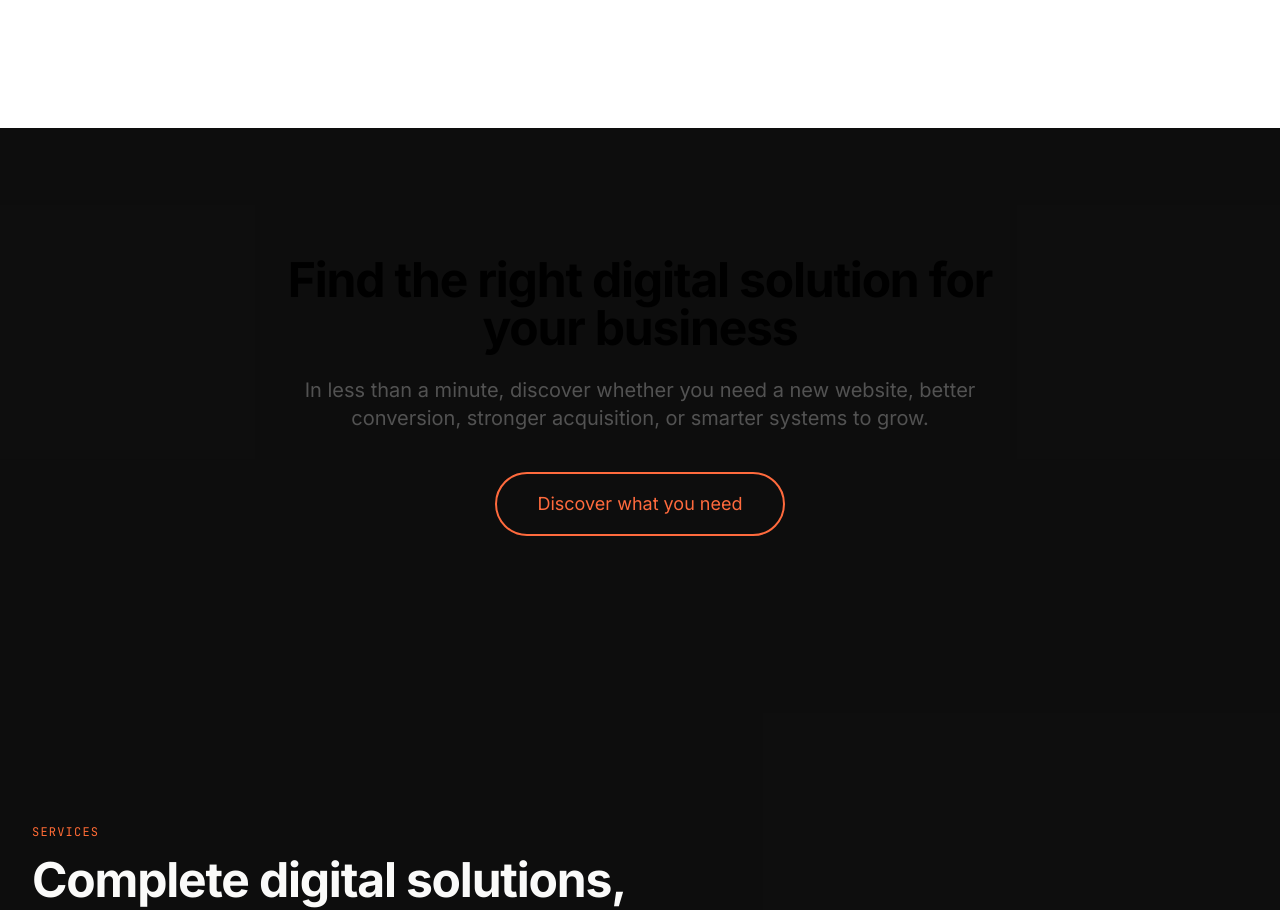
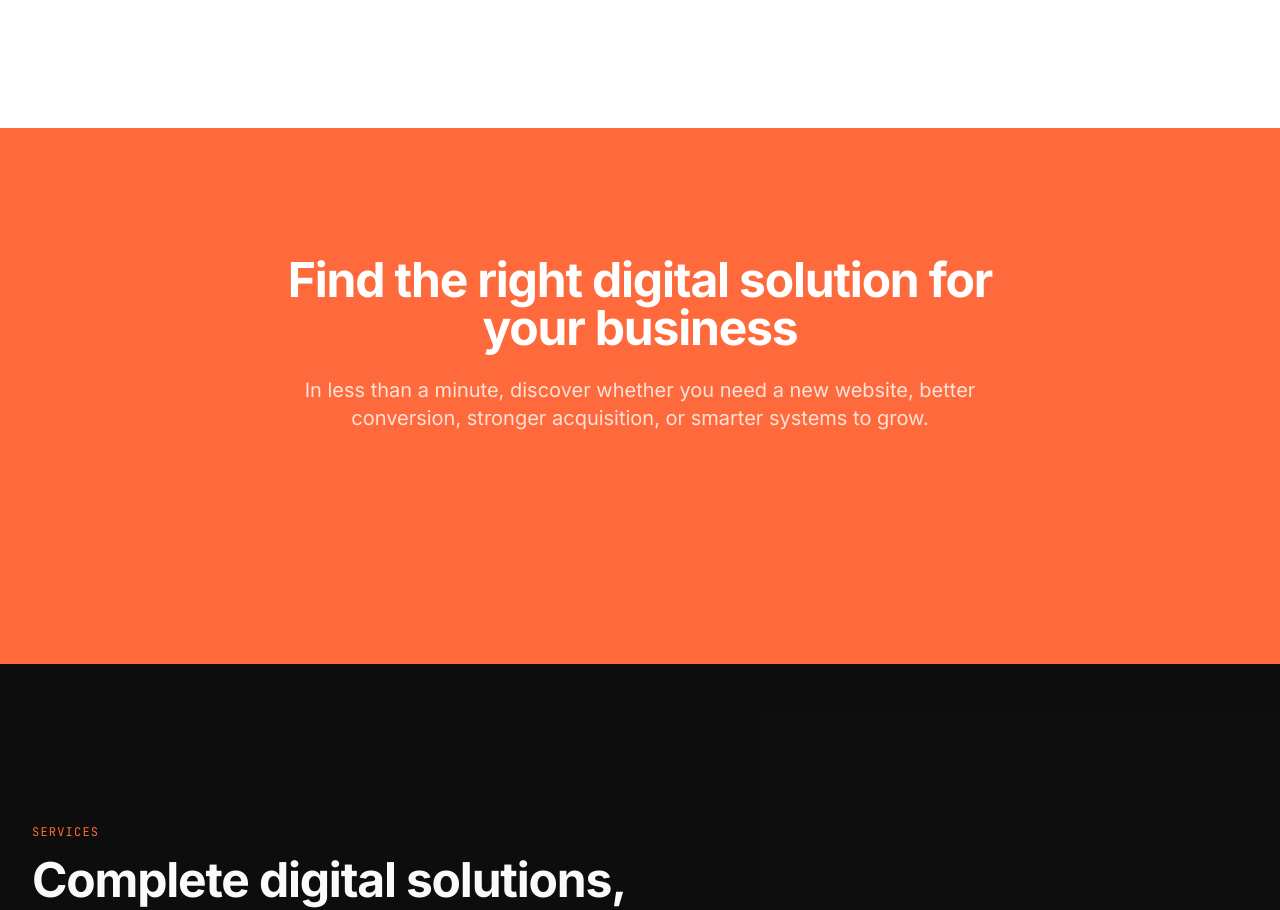
Before and after one commit to hejculto/premium-site, a Next.js app: page / in a window 1280 px wide. Shown: the part 1320-2230 px from the top of the page. Built offline with nearby package versions, Linux system fonts and the light colour scheme.

Commit message:
Change quiz intro colors to white with orange background

```diff
--- a/src/components/QuizSection.tsx
+++ b/src/components/QuizSection.tsx
@@ -66,7 +66,7 @@ export function QuizSection() {
   }
 
   return (
-    <section className="py-24 md:py-32 bg-card/50">
+    <section className="py-24 md:py-32 bg-[#ff6a3d]">
       <div className="container-premium px-6">
         <div className="max-w-3xl mx-auto">
           <AnimatePresence mode="wait">
@@ -78,10 +78,10 @@ export function QuizSection() {
                 transition={{ duration: 0.5 }}
                 className="text-center"
               >
-                <h2 className="text-3xl md:text-4xl lg:text-5xl font-bold tracking-tight text-black mb-6">
+                <h2 className="text-3xl md:text-4xl lg:text-5xl font-bold tracking-tight text-white mb-6">
                   Find the right digital solution for your business
                 </h2>
-                <p className="text-lg md:text-xl text-neutral-600 mb-10 max-w-2xl mx-auto">
+                <p className="text-lg md:text-xl text-white/80 mb-10 max-w-2xl mx-auto">
                   In less than a minute, discover whether you need a new website, better conversion, stronger acquisition, or smarter systems to grow.
                 </p>
                 <button
```
